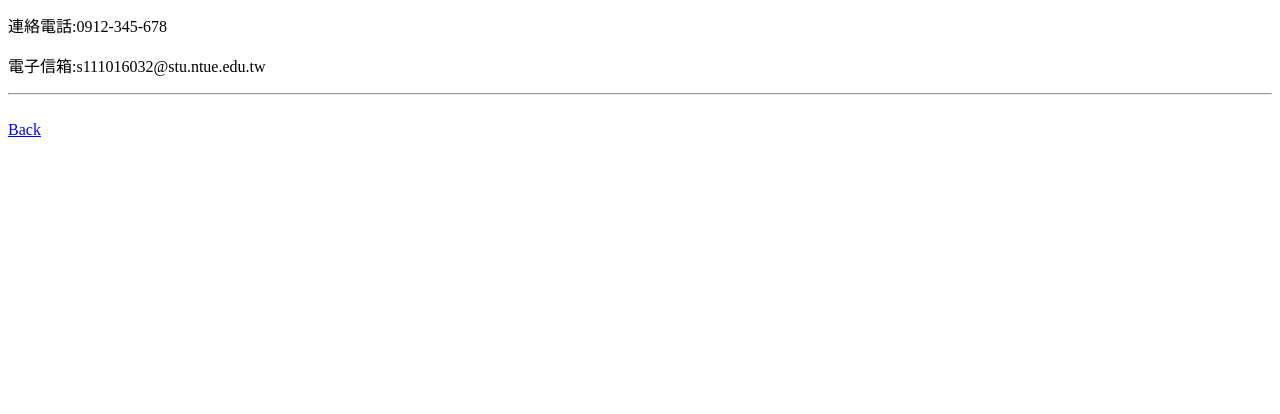
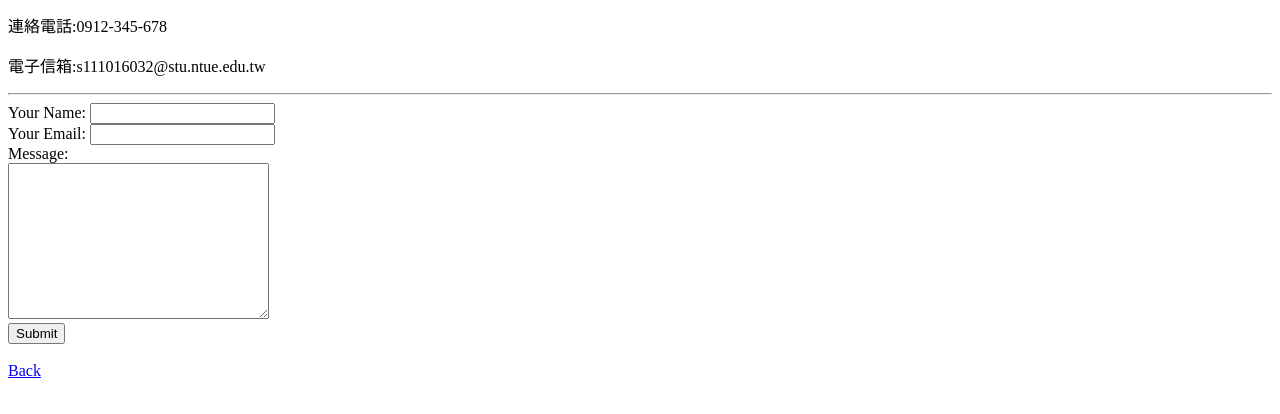
Before and after one commit to 111016032/2022cv, a plain HTML site: page contact.html in a window 1280 px wide. Shown: the part 116-530 px from the top of the page. Drawn offline with Linux system fonts and the light colour scheme.

Commit message:
Update contact.html

```diff
--- a/contact.html
+++ b/contact.html
@@ -13,7 +13,7 @@
     <p>電子信箱:s111016032@stu.ntue.edu.tw</p>
     <hr>
 
-    <!--<form action="mailto:s111016032@stu.ntue.edu.tw" method="post" enctype="text/plain">
+    <form action="mailto:s111016032@stu.ntue.edu.tw" method="post" enctype="text/plain">
         <label>Your Name:</label>
         <input type="text" name="yourName"><br>
         <lable>Your Email:</lable>
@@ -21,7 +21,7 @@
         <label>Message:</label><br>
         <textarea name="yourMessage" cols="30" rows="10"></textarea><br>
         <input type="submit">
-    </form>-->
+    </form>
     <br>
      <a href="index.html">Back</a>
 </body>
```
